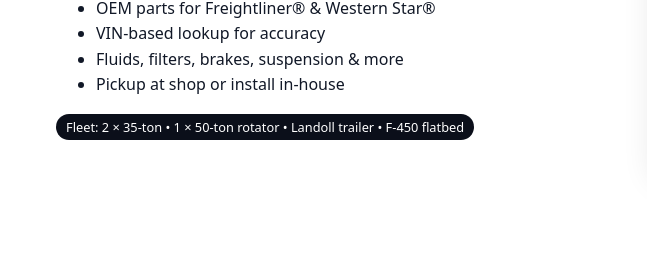
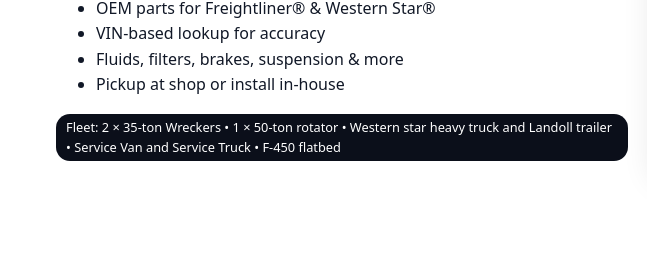
Before and after one commit to Bretonblitz/atlantictruck-site, a plain HTML site: page services/authorized-parts.html in a window 1280 px wide. Shown: the part 380-652 px from the top of the page, 0-647 px from the left. Drawn offline with Linux system fonts and the light colour scheme.

Commit message:
authorized-parts.html

```diff
--- a/services/authorized-parts.html
+++ b/services/authorized-parts.html
@@ -72,7 +72,7 @@
       <li>OEM parts for Freightliner® & Western Star®</li><li>VIN‑based lookup for accuracy</li><li>Fluids, filters, brakes, suspension & more</li><li>Pickup at shop or install in‑house</li>
     </ul>
     <div class="row wrap" style="margin-top:8px">
-      <span class="badge">Fleet: 2 × 35‑ton • 1 × 50‑ton rotator • Landoll trailer • F‑450 flatbed</span>
+      <span class="badge">Fleet: 2 × 35‑ton Wreckers • 1 × 50‑ton rotator • Western star heavy truck and Landoll trailer • Service Van and Service Truck • F‑450 flatbed</span>
     </div>
   </div>
   <div class="kv"><img src="https://static.wixstatic.com/media/ba2cd3_78abbb4da5a24f3abdc4657a9187a048~mv2.jpg/v1/fill/w_980,h_426,al_c,q_85,usm_0.66_1.00_0.01,enc_avif,quality_auto/ba2cd3_78abbb4da5a24f3abdc4657a9187a048~mv2.jpg" alt=""></div>
```
